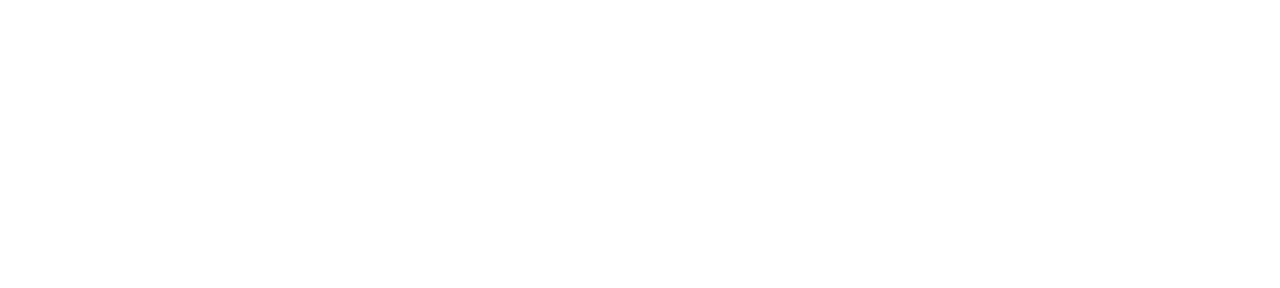
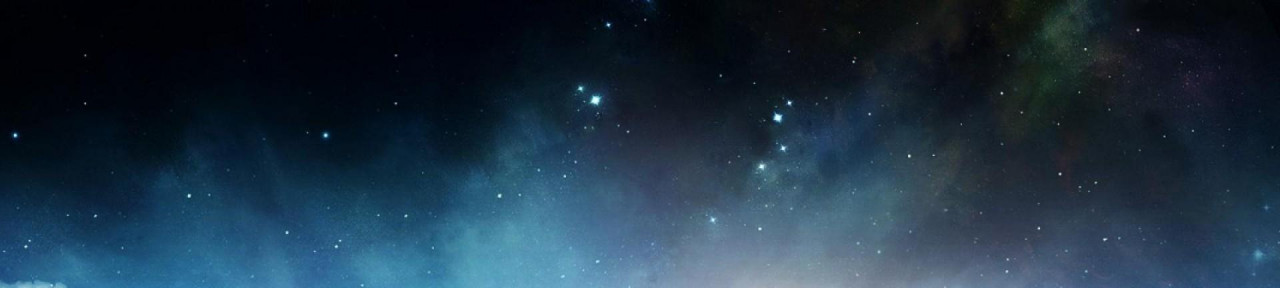
Before and after one commit to JonathanJack/Dewaneios, a plain HTML site: page index.html in a window 1280 px wide. Shown: the top 288 px of the page. Drawn offline with nearby package versions, Linux system fonts and the light colour scheme; files that its build step writes are made by us from their sources; the site is published under a folder, as on GitHub Pages, so addresses that start at the root find nothing.

Commit message:
correcao caminho

```diff
--- a/style.scss
+++ b/style.scss
@@ -2,7 +2,7 @@
 
 .header{
     &__background{
-        background-image: url(/img/img_background.jpg);
+        background-image: url(img/img_background.jpg);
         height: 100vh;
         display: flex;
         flex-direction: column-reverse;
```
